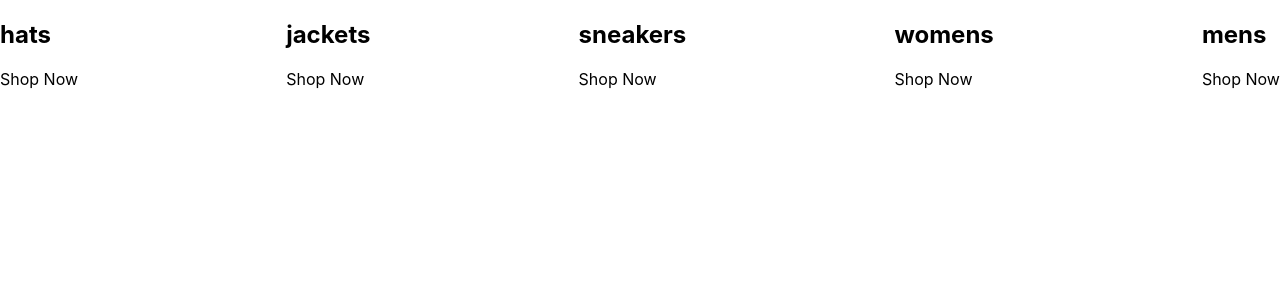
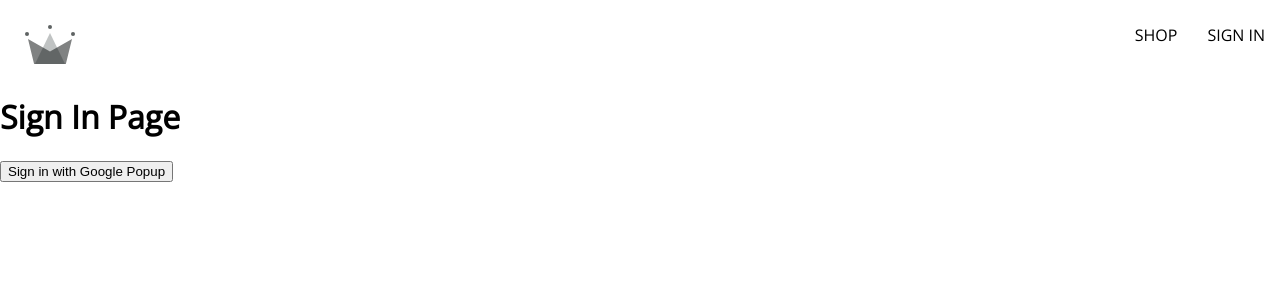
Before and after one commit to yangyohan1/Destination_Clout, a React (Create React App) app: page /sign-in in a window 1280 px wide. Shown: the top 300 px of the page. Built offline with nearby package versions, Linux system fonts and the light colour scheme.

Commit message:
added signin component/firebase auth

```diff
--- a/package.json
+++ b/package.json
@@ -6,8 +6,10 @@
     "@testing-library/jest-dom": "^5.16.5",
     "@testing-library/react": "^13.4.0",
     "@testing-library/user-event": "^13.5.0",
+    "firebase": "^10.0.0",
     "react": "^18.2.0",
     "react-dom": "^18.2.0",
+    "react-router-dom": "^6.14.1",
     "react-scripts": "5.0.1",
     "sass": "^1.63.6",
     "web-vitals": "^2.1.4"
--- a/public/index.html
+++ b/public/index.html
@@ -24,6 +24,9 @@
       work correctly both with client-side routing and a non-root public URL.
       Learn how to configure a non-root public URL by running `npm run build`.
     -->
+    <link rel="preconnect" href="https://fonts.googleapis.com">
+    <link rel="preconnect" href="https://fonts.gstatic.com" crossorigin>
+    <link href="https://fonts.googleapis.com/css2?family=Open+Sans:wght@300&display=swap" rel="stylesheet">
     <title>React App</title>
   </head>
   <body>
--- a/src/App.js
+++ b/src/App.js
@@ -1,36 +1,22 @@
-import Directory from './components/directory/directory.component';
+import { Routes, Route } from 'react-router-dom';
+
+import Navigation from './routes/navigation/navigation.component'
+import Home from './routes/home/home.component';
+import SignIn from './routes/sign-in/sign-in.component';
+
+const Shop = () => {
+  return <h1>Iam the shop page</h1>
+}
 
 const App = () => {
-  const categories = [
-    {
-      "id": 1,
-      "title": "hats",
-      "imageUrl": "https://i.ibb.co/cvpntL1/hats.png"
-    },
-    {
-      "id": 2,
-      "title": "jackets",
-      "imageUrl": "https://i.ibb.co/px2tCc3/jackets.png"
-    },
-    {
-      "id": 3,
-      "title": "sneakers",
-      "imageUrl": "https://i.ibb.co/0jqHpnp/sneakers.png"
-    },
-    {
-      "id": 4,
-      "title": "womens",
-      "imageUrl": "https://i.ibb.co/GCCdy8t/womens.png"
-    },
-    {
-      "id": 5,
-      "title": "mens",
-      "imageUrl": "https://i.ibb.co/R70vBrQ/men.png"
-    }
-  ];
-
   return (
-   <Directory categories={categories}/>
-  );
+    <Routes>
+      <Route path='/' element={<Navigation />}>
+        <Route index element={<Home />} />
+        <Route path='shop' element={<Shop />} />
+        <Route path='sign-in' element={<SignIn />} />
+      </Route>
+    </Routes>
+  )
 };
 export default App;
--- a/src/components/category-item/category-item.component.jsx
+++ b/src/components/category-item/category-item.component.jsx
@@ -15,7 +15,7 @@ const CategoryItem = ({ category }) => {
           <p>Shop Now</p>
         </div>
     </div>
-  )
-}
+  );
+};
 
 export default CategoryItem;
--- a/src/components/category-item/category-item.styles.scss
+++ b/src/components/category-item/category-item.styles.scss
@@ -0,0 +1,68 @@
+.category-container {
+    min-width: 30%;
+    height: 240px;
+    flex: 1 1 auto;
+    display: flex;
+    align-items: center;
+    justify-content: center;
+    border: 1px solid black;
+    margin: 0 7.5px 15px;
+    overflow: hidden;
+
+    &:hover {
+      cursor: pointer;
+
+      & .background-image {
+        transform: scale(1.1);
+        transition: transform 6s cubic-bezier(0.25, 0.45, 0.45, 0.95);
+      }
+
+      & .category-body-container {
+        opacity: 0.9;
+      }
+    }
+
+    &.large {
+      height: 380px;
+    }
+
+    &:first-child {
+      margin-right: 7.5px;
+    }
+
+    &:last-child {
+      margin-left: 7.5px;
+    }
+
+    .background-image {
+      width: 100%;
+      height: 100%;
+      background-size: cover;
+      background-position: center;
+    }
+
+    .category-body-container {
+      height: 90px;
+      padding: 0 25px;
+      display: flex;
+      flex-direction: column;
+      align-items: center;
+      justify-content: center;
+      border: 1px solid black;
+      background-color: white;
+      opacity: 0.7;
+      position: absolute;
+
+      h2 {
+        font-weight: bold;
+        margin: 0 6px 0;
+        font-size: 22px;
+        color: #4a4a4a;
+      }
+
+      p {
+        font-weight: lighter;
+        font-size: 16px;
+    }
+  }
+}
--- a/src/index.js
+++ b/src/index.js
@@ -1,17 +1,18 @@
 import React from 'react';
 import ReactDOM from 'react-dom/client';
-import './index.css';
+import './index.scss';
 import App from './App';
-import reportWebVitals from './reportWebVitals';
+import { BrowserRouter } from 'react-router-dom';
 
 const root = ReactDOM.createRoot(document.getElementById('root'));
 root.render(
   <React.StrictMode>
-    <App />
-  </React.StrictMode>
+    <BrowserRouter>
+      <App />
+    </BrowserRouter>
+  </React.StrictMode>,
 );
 
 // If you want to start measuring performance in your app, pass a function
 // to log results (for example: reportWebVitals(console.log))
 // or send to an analytics endpoint. Learn more: https://bit.ly/CRA-vitals
-reportWebVitals();
--- a/src/index.css
+++ b/src/index.scss
@@ -1,7 +1,6 @@
 body {
   margin: 0;
-  font-family: -apple-system, BlinkMacSystemFont, 'Segoe UI', 'Roboto', 'Oxygen',
-    'Ubuntu', 'Cantarell', 'Fira Sans', 'Droid Sans', 'Helvetica Neue',
+  font-family: 'Open Sans',
     sans-serif;
   -webkit-font-smoothing: antialiased;
   -moz-osx-font-smoothing: grayscale;
@@ -11,3 +10,12 @@ code {
   font-family: source-code-pro, Menlo, Monaco, Consolas, 'Courier New',
     monospace;
 }
+
+a {
+  text-decoration: none;
+  color: black;
+}
+
+* {
+  box-sizing: border-box;
+}
--- /dev/null
+++ b/src/routes/home/home.component.jsx
@@ -0,0 +1,37 @@
+import Directory from '../../components/directory/directory.component';
+
+const Home = () => {
+  const categories = [
+    {
+      id: 1,
+      title: "hats",
+      imageUrl: "https://i.ibb.co/cvpntL1/hats.png"
+    },
+    {
+      id: 2,
+      title: "jackets",
+      imageUrl: "https://i.ibb.co/px2tCc3/jackets.png"
+    },
+    {
+      id: 3,
+      title: "sneakers",
+      imageUrl: "https://i.ibb.co/0jqHpnp/sneakers.png"
+    },
+    {
+      id: 4,
+      title: "womens",
+      imageUrl: "https://i.ibb.co/GCCdy8t/womens.png"
+    },
+    {
+      id: 5,
+      title: "mens",
+      imageUrl: "https://i.ibb.co/R70vBrQ/men.png"
+    }
+  ];
+
+  return (
+   <Directory categories={categories} />
+  );
+};
+
+export default Home;
--- /dev/null
+++ b/src/routes/navigation/navigation.component.jsx
@@ -0,0 +1,30 @@
+
+import { Fragment } from 'react';
+import { Outlet, Link } from 'react-router-dom';
+
+import { ReactComponent as CrwnLogo } from '../../assets/crown.svg';
+
+import './navigation.styles.scss';
+
+const Navigation = () => {
+    return (
+      <Fragment>
+        <div className='navigation'>
+            <Link className='logo-container' to='/'>
+                <CrwnLogo className='logo' />
+            </Link>
+          <div className='nav-links-container'>
+            <Link className='nav-link' to='/shop'>
+              SHOP
+            </Link>
+            <Link className='nav-link' to='/sign-in'>
+                SIGN IN
+            </Link>
+          </div>
+        </div>
+        <Outlet />
+      </Fragment>
+    )
+}
+
+export default Navigation;
--- /dev/null
+++ b/src/routes/navigation/navigation.styles.scss
@@ -0,0 +1,26 @@
+.navigation {
+    height: 70px;
+    width: 100%;
+    display: flex;
+    justify-content: space-between;
+    margin-bottom: 25px;
+
+    .logo-container {
+      height: 100%;
+      width: 70px;
+      padding: 25px;
+    }
+
+    .nav-links-container {
+      width: 50%;
+      height: 100%;
+      display: flex;
+      align-items: center;
+      justify-content: flex-end;
+
+      .nav-link {
+        padding: 10px 15px;
+        cursor: pointer;
+      }
+    }
+  }
--- /dev/null
+++ b/src/routes/sign-in/sign-in.component.jsx
@@ -0,0 +1,18 @@
+import { signInWithGooglePopup, createUserDocumentFromAuth } from '../../utils/firebase/firebase.utils';
+
+const SignIn = () => {
+    const logGoogleUser = async () => {
+        const { user } = await signInWithGooglePopup();
+        const userDocRef = await createUserDocumentFromAuth(user);
+    }
+    return (
+        <div>
+            <h1>Sign In Page</h1>
+            <button onClick={logGoogleUser}>
+                Sign in with Google Popup
+            </button>
+        </div>
+    )
+}
+
+export default SignIn;
--- /dev/null
+++ b/src/utils/firebase/firebase.utils.js
@@ -0,0 +1,64 @@
+import { initializeApp } from 'firebase/app';
+import {
+    getAuth,
+    signInWithRedirect,
+    signInWithPopup,
+    GoogleAuthProvider
+} from 'firebase/auth';
+import {
+    getFirestore,
+    doc,
+    getDoc,
+    setDoc
+} from 'firebase/firestore';
+
+const firebaseConfig = {
+    apiKey: "AIzaSyARA8r5wEoxnIiHAv7UmgvnO7fKFs_2Iao",
+    authDomain: "crwn-clothing-db-1fb10.firebaseapp.com",
+    projectId: "crwn-clothing-db-1fb10",
+    storageBucket: "crwn-clothing-db-1fb10.appspot.com",
+    messagingSenderId: "150615206239",
+    appId: "1:150615206239:web:08722b1da35de15a252eea"
+};
+
+  // Initialize Firebase
+const firebaseApp = initializeApp(firebaseConfig);
+
+const provider = new GoogleAuthProvider();
+
+provider.setCustomParameters({
+    prompt: "select_account"
+});
+
+export const auth = getAuth();
+export const signInWithGooglePopup = () => signInWithPopup(auth, provider);
+
+export const db = getFirestore();
+
+export const createUserDocumentFromAuth = async (userAuth) => {
+    const userDocRef = doc(db, 'users', userAuth.uid);
+
+    console.log(userDocRef);
+
+    const userSnapshot = await getDoc(userDocRef);
+    console.log(userSnapshot.exists());
+
+    if (!userSnapshot.exists()) {
+        const { displayName, email } = userAuth;
+        const createdAt = new Date();
+
+        try {
+            await setDoc(userDocRef, {
+                displayName,
+                email,
+                createdAt
+            });
+        }   catch(error) {
+            console.log('error creating user', error.message)
+        }
+    }
+
+    return userDocRef;
+    //check if user exists. if so, return userdocref
+    //if not, create document with data from userauth
+}
```
Also changed, not shown: src/assets/crown.svg (added), 1 other file (tests, documents, lock files or other folders). Lines whose indentation alone changed are shown as unchanged.
